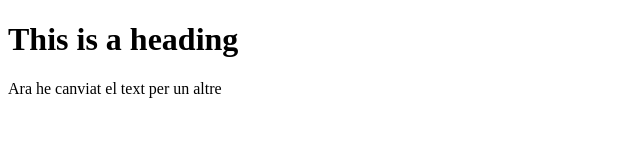
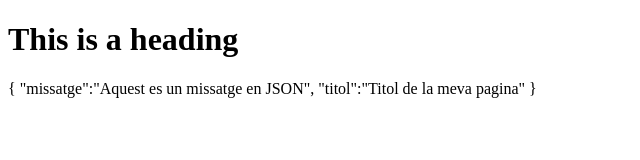
Before and after one commit to Tanisjones/tanisjones.github.io, a plain HTML site: page prova/prova2.html in a window 1280 px wide. Shown: the whole page, without its empty margins (0-640 px from the left). Drawn offline with Linux system fonts and the light colour scheme.

Commit message:
Update prova2.html

```diff
--- a/prova/prova2.html
+++ b/prova/prova2.html
@@ -7,7 +7,7 @@
 <p id="principal">This is a page</p>
 
 <script>
-	fetch('missatge.txt')
+	fetch('missatge.json')
 	.then(resposta => resposta.text())
 	.then(text => {
     document
```
